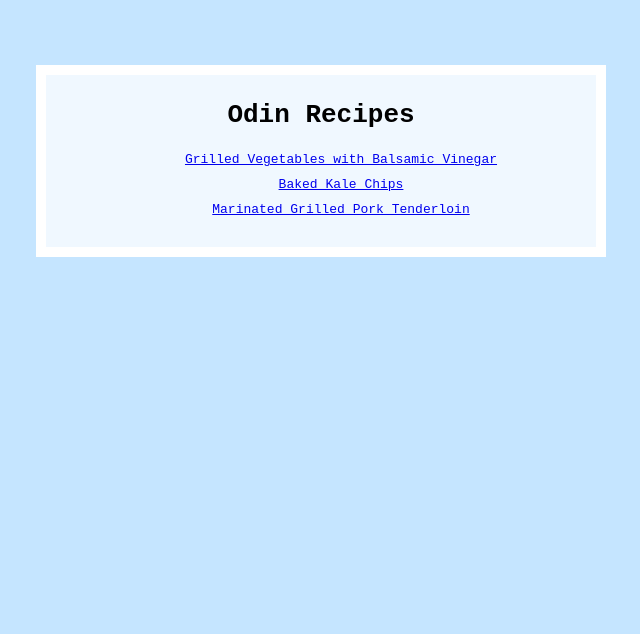
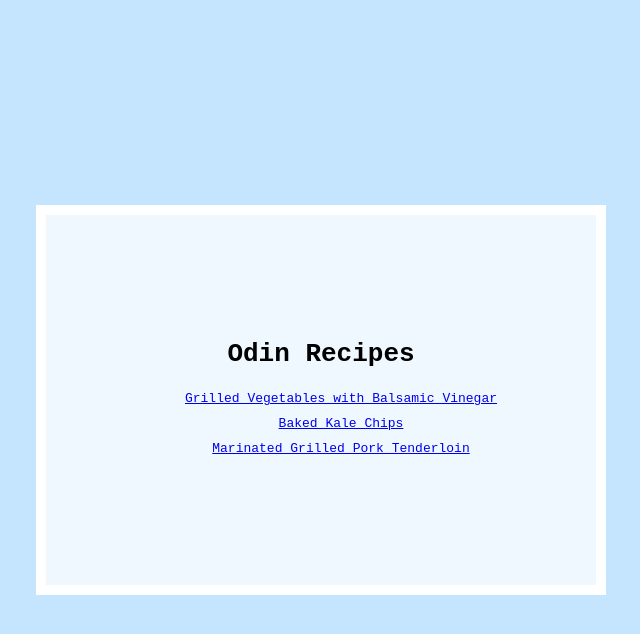
Before and after one commit to sixtynine696969/odin-recipes, a plain HTML site: page index.html in a window 1280 px wide. Shown: the whole page, without its empty margins (319-959 px from the left). Drawn offline with Linux system fonts and the light colour scheme.

Commit message:
Add new styles and fix existing

```diff
--- a/style.css
+++ b/style.css
@@ -4,14 +4,22 @@
 
 html {
     background-color: rgb(197, 229, 255);
+    display: flex;
+    flex-direction: column;
+    justify-content: center;
+    align-items: center;
+    height: 100vh;
 }
 
 body {
+    display: flex;
+    flex-direction: column;
+    justify-content: center;
     border: 10px solid white;
     width: 500px;
-    margin: 5em auto;
     padding: 25px;
-    background-color:aliceblue ;
+    background-color:aliceblue;
+    height: 40vh;
 }
 
 h1, li {
@@ -22,11 +30,11 @@ h1 {
     margin-top: 0;
 }
 
+ul {
+    margin: 0;
+}
+
 li {
     list-style-type: none;
     padding: 5px
 }
-
-ul {
-    margin: 0;
-}
```
